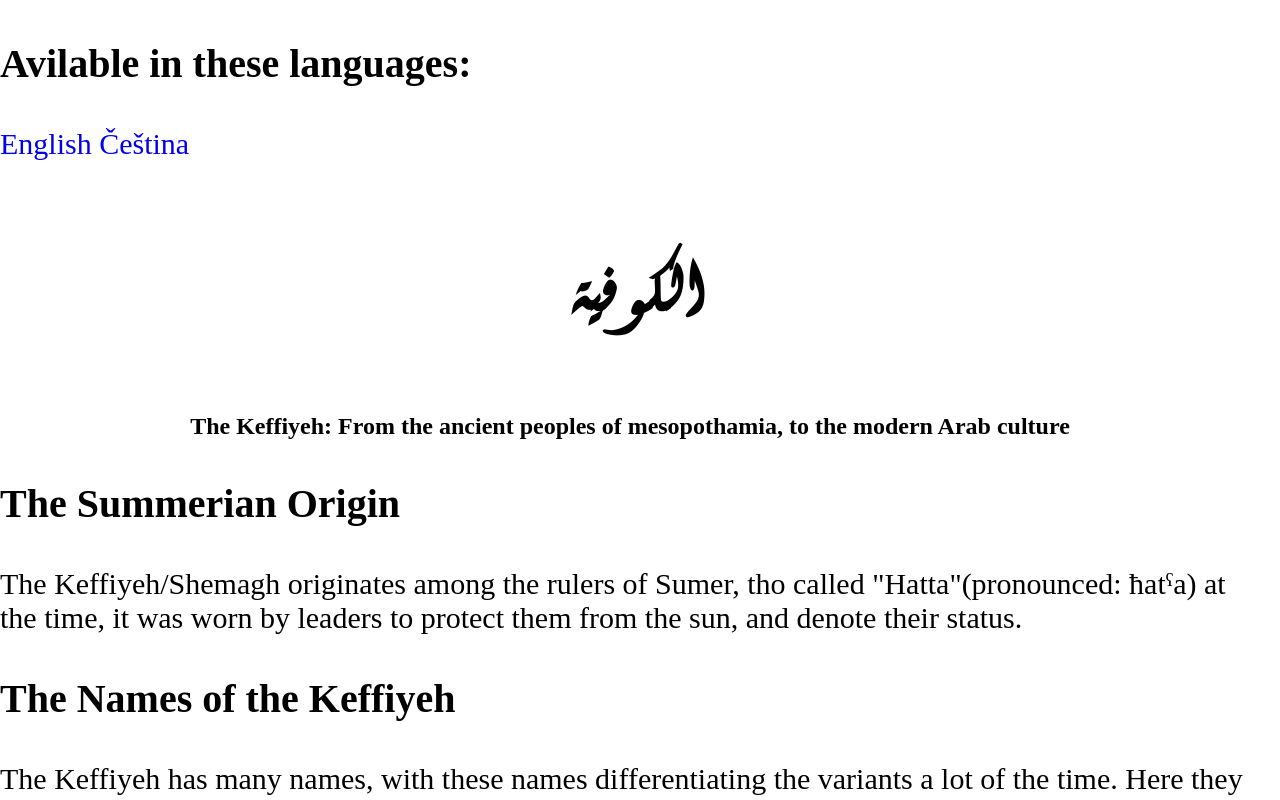
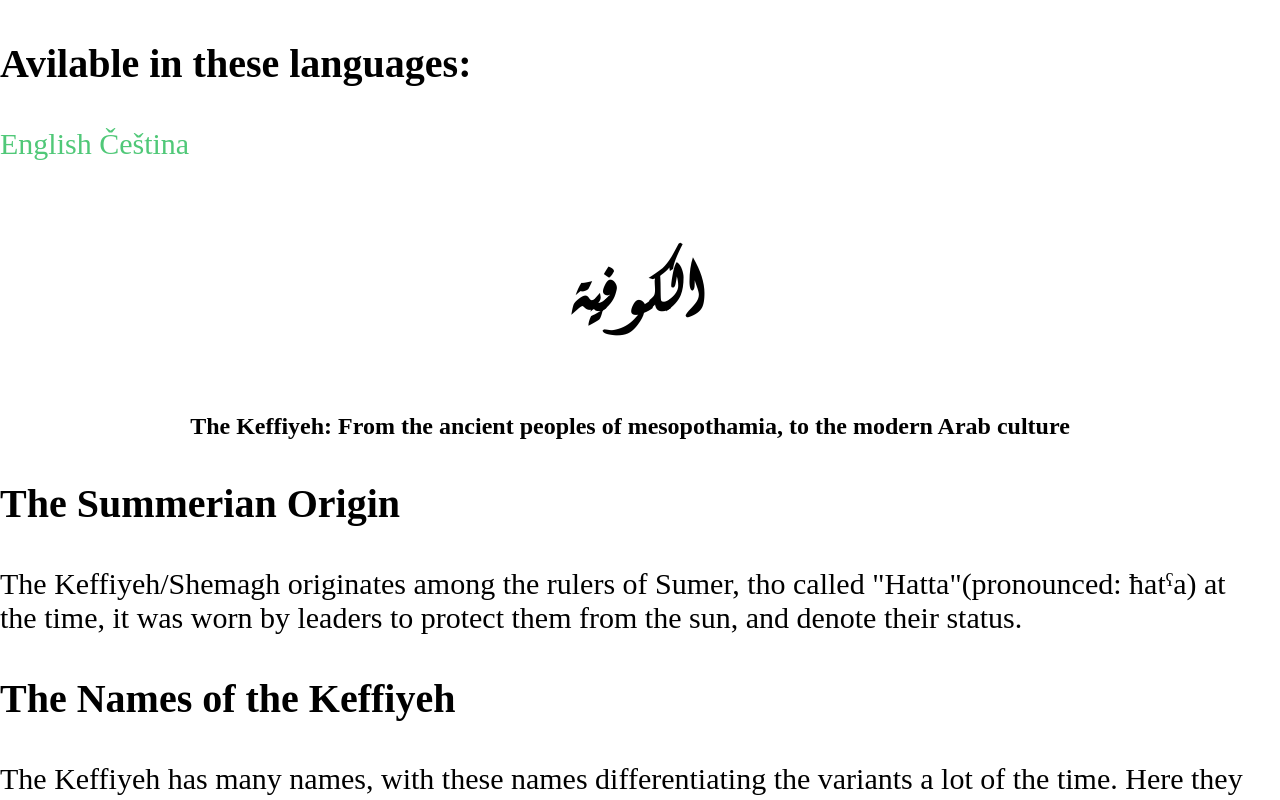
Before and after one commit to Seyduv/seyduv.github.io, a plain HTML site: page keffiyeh/index.html in a window 1280 px wide. Shown: the top 800 px of the page. Drawn offline with Linux system fonts and the light colour scheme; a web font is replaced by a local one.

Commit message:
Update index.css

```diff
--- a/styles/index.css
+++ b/styles/index.css
@@ -43,6 +43,7 @@ body {
 
 a {
     text-decoration: none;
+    color: var(--clr-emerald);
 }
 
 .not-working {
```
